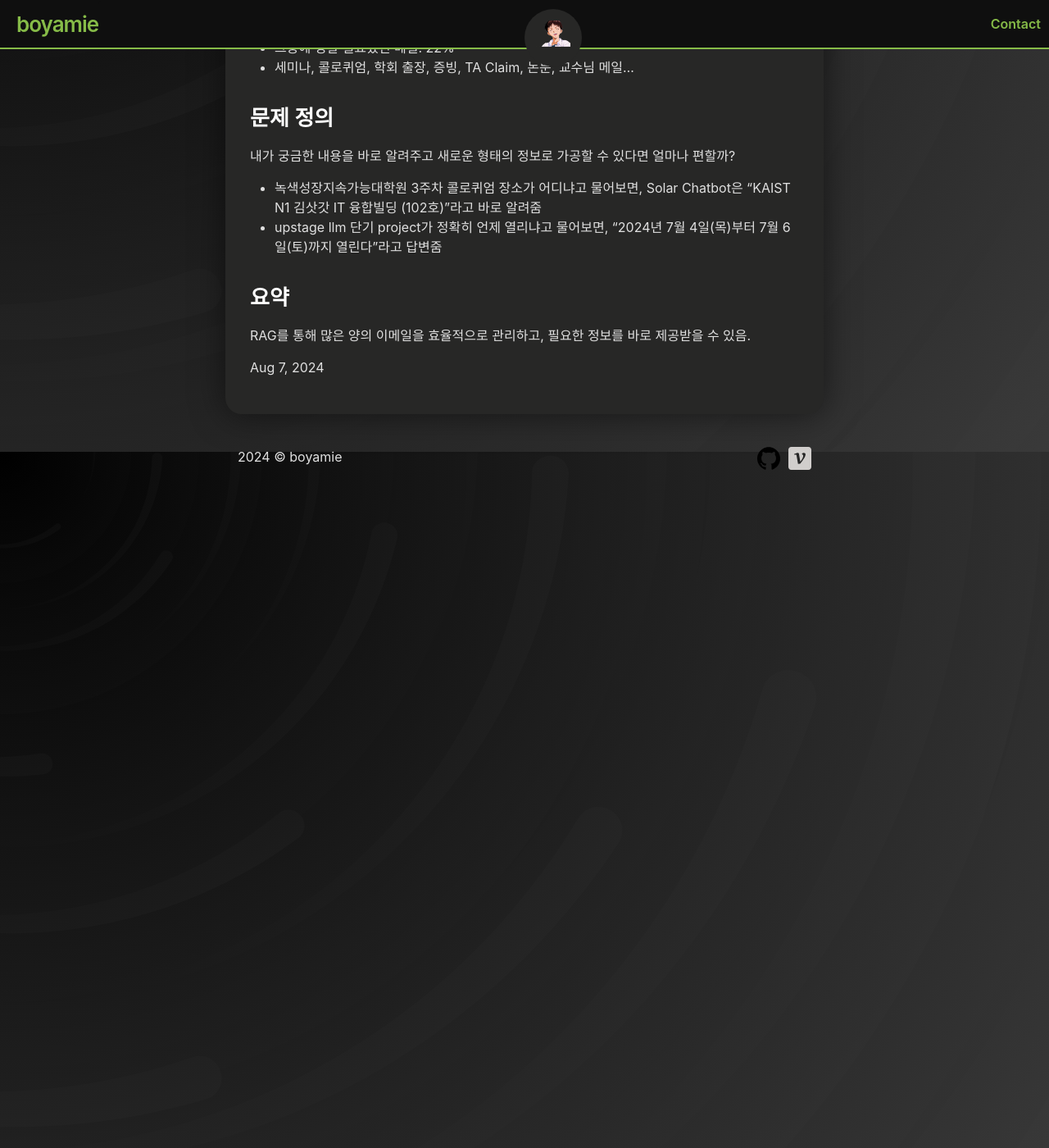
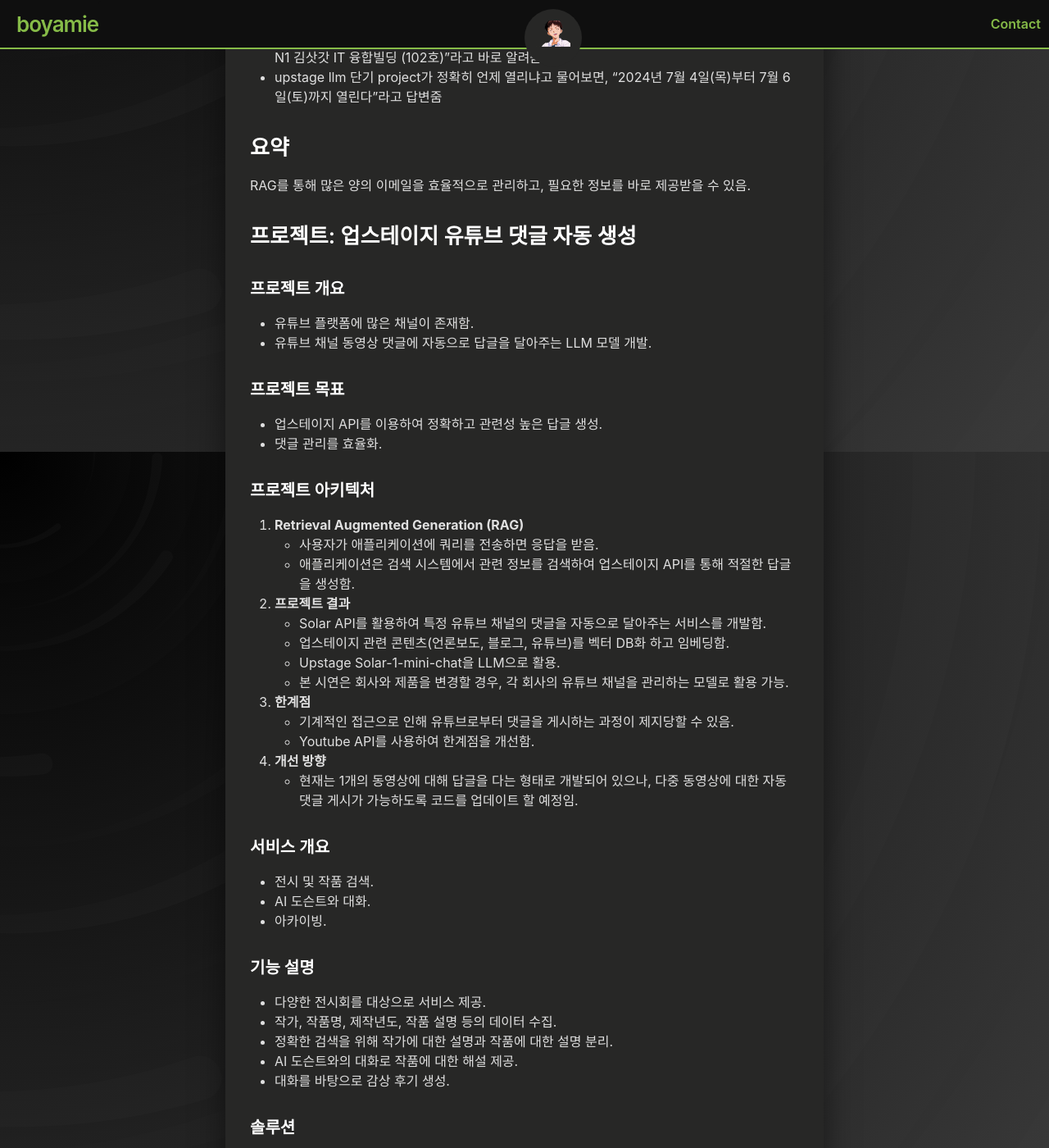
Before and after one commit to boyamie/boyamie.github.io, a Jekyll site: the page built from _posts/2024-08-07-boostcamp_003.md, in a window 1280 px wide and 1400 px high, scrolled down 10009 px. Shown: the whole window at 82% size. Built offline with Jekyll 4.4.1, drawn with Linux system fonts in a browser that asks for light colours; some of the changed text lies outside the part shown.

Commit message:
Update 2024-08-07-boostcamp_003.md

```diff
--- a/_posts/2024-08-07-boostcamp_003.md
+++ b/_posts/2024-08-07-boostcamp_003.md
@@ -4,11 +4,11 @@ date: 2024-08-07
 layout: post
 tags: [Naver Boostcamp, daily report]
 ---
-# 1. 업스테이지 웨비나 `Solar LLM 활용사례 알아보기`
+## 1. 업스테이지 웨비나 `Solar LLM 활용사례 알아보기`
 
-# AGI for Work
+## AGI for Work
 
-## Document AI가 지양하는 것
+### Document AI가 지양하는 것
 
 기업에는 많은 데이터가 존재한다. 이 데이터를 인공지능(AI)을 통해 처리하려면 디지털화(digitalization) 과정을 거쳐야 한다. 특히, 비정형 데이터는 디지털화가 필수적이다.
 
@@ -23,8 +23,8 @@ Document AI는 비정형 데이터를 효율적으로 처리할 수 있도록
 3. **비정형 데이터의 무시**:
     - 많은 기업이 비정형 데이터를 제대로 활용하지 못하고 있습니다. 비정형 데이터의 디지털화와 AI 적용을 통해 더 큰 가치를 창출할 수 있다.
 
-# AGI for Work
-## Document AI가 지양하는 것
+## AGI for Work
+### Document AI가 지양하는 것
 
 기업에는 많은 데이터가 존재합니다. 이 데이터를 인공지능(AI)을 통해 처리하려면 디지털화(digitalization) 과정을 거쳐야 합니다. 특히, 비정형 데이터는 디지털화가 필수적이다.
 
@@ -41,9 +41,9 @@ Document AI는 비정형 데이터를 효율적으로 처리할 수 있도록
 
 ---
 
-# Full Stack Large Language Model (LLM)
+## Full Stack Large Language Model (LLM)
 
-## 비정형 데이터를 구조화된 정보로 변환하고, 사용자가 쿼리를 통해 원하는 정보를 효율적으로 얻는 과정
+### 비정형 데이터를 구조화된 정보로 변환하고, 사용자가 쿼리를 통해 원하는 정보를 효율적으로 얻는 과정
 1. **Unstructured Document**: 비정형 문서가 입력된다.
 2. **Layout Analysis**: 문서의 레이아웃을 분석한다.
 3. **Embedding Model**: 문서의 내용을 임베딩한다.
@@ -51,7 +51,7 @@ Document AI는 비정형 데이터를 효율적으로 처리할 수 있도록
 5. **Application**: 사용자로부터 쿼리를 받아 응답한다.
 6. **LLM (Large Language Model)**: 대형 언어 모델이 쿼리를 처리하고 응답을 생성한다.
 
-# Retrieval Augmented Generation (RAG)
+## Retrieval Augmented Generation (RAG)
 
 Retrieval Augmented Generation (RAG)은 정보 검색 시스템과 언어 모델을 결합하여 사용자가 쿼리를 입력하면 검색된 정보를 바탕으로 응답을 생성하는 기술
 
@@ -318,3 +318,80 @@ Embedding Model은 비정형 데이터를 구조화된 벡터 형식으로 변
 
 ### 요약
 RAG를 통해 많은 양의 이메일을 효율적으로 관리하고, 필요한 정보를 바로 제공받을 수 있음.
+
+### 프로젝트: 업스테이지 유튜브 댓글 자동 생성
+
+#### 프로젝트 개요
+- 유튜브 플랫폼에 많은 채널이 존재함.
+- 유튜브 채널 동영상 댓글에 자동으로 답글을 달아주는 LLM 모델 개발.
+
+#### 프로젝트 목표
+- 업스테이지 API를 이용하여 정확하고 관련성 높은 답글 생성.
+- 댓글 관리를 효율화.
+
+#### 프로젝트 아키텍처
+
+1. **Retrieval Augmented Generation (RAG)**
+   - 사용자가 애플리케이션에 쿼리를 전송하면 응답을 받음.
+   - 애플리케이션은 검색 시스템에서 관련 정보를 검색하여 업스테이지 API를 통해 적절한 답글을 생성함.
+
+2. **프로젝트 결과**
+   - Solar API를 활용하여 특정 유튜브 채널의 댓글을 자동으로 달아주는 서비스를 개발함.
+   - 업스테이지 관련 콘텐츠(언론보도, 블로그, 유튜브)를 벡터 DB화 하고 임베딩함.
+   - Upstage Solar-1-mini-chat을 LLM으로 활용.
+   - 본 시연은 회사와 제품을 변경할 경우, 각 회사의 유튜브 채널을 관리하는 모델로 활용 가능.
+
+3. **한계점**
+   - 기계적인 접근으로 인해 유튜브로부터 댓글을 게시하는 과정이 제지당할 수 있음.
+   - Youtube API를 사용하여 한계점을 개선함.
+
+4. **개선 방향**
+   - 현재는 1개의 동영상에 대해 답글을 다는 형태로 개발되어 있으나, 다중 동영상에 대한 자동 댓글 게시가 가능하도록 코드를 업데이트 할 예정임.
+
+#### 서비스 개요
+- 전시 및 작품 검색.
+- AI 도슨트와 대화.
+- 아카이빙.
+
+#### 기능 설명
+- 다양한 전시회를 대상으로 서비스 제공.
+- 작가, 작품명, 제작년도, 작품 설명 등의 데이터 수집.
+- 정확한 검색을 위해 작가에 대한 설명과 작품에 대한 설명 분리.
+- AI 도슨트와의 대화로 작품에 대한 해설 제공.
+- 대화를 바탕으로 감상 후기 생성.
+
+#### 솔루션
+- **환자 기본 정보 입력**: 주증상, 성별, 나이 등의 정보를 입력.
+- **대화 진행**: STT, LLM, TTS를 통해 보이스 챗봇과 대화 진행.
+- **문진표 작성**: 대화 내용을 요약하여 문진표 작성, 의사에게 전달.
+
+#### 논문 읽기에 최적화된 서비스가 없음
+1. 최신 논문을 읽기 위해서는 그 분야에 대한 배경 지식이 필요함.
+2. 여러 논문을 동시에 업로드하고 질문할 수 있는 서비스가 필요함.
+3. 논문 공부를 위해서는 논문을 읽고 편집할 수 있는 기능이 제공되어야 함.
+4. 잘못된 지식을 학습하지 않기 위해 신뢰도 높은 답변이 제공되어야 함.
+
+#### 낮달 사용 방법
+1. **1단계: 논문 업로드**
+   - PDF 업로드 후 Layout Analysis를 통해 임베딩 저장.
+2. **2단계: 질문하기**
+   - 질문과 관련 있는 임베딩 검색, 언어 모델 추론을 통해 근거 확인.
+
+#### 전체 파이프라인
+1. **논문 업로드**
+   - PDF를 HTML로 변환 후 텍스트 청크와 메타데이터를 벡터 DB에 저장.
+2. **질문 답변**
+   - 쿼리를 벡터 DB에서 검색하여 텍스트 청크와 메타데이터를 LLM으로 전달, 그라운드 체커를 통해 결과 검증 후 출력.
+
+#### 성능 평가
+- Q1: 여러 논문에 걸친 지식, 맥락이 필요한 질문도 잘 답변하는가?
+- Q2: 출처를 올바르게 표기하는가?
+
+#### Smart Email
+- 복잡한 이메일을 RAG로 해결.
+- 이메일을 Json 형태로 전처리.
+- Chat History를 고려한 쿼리를 만들기.
+- Self-Querying retrieval로 메타 데이터를 잘 뽑고 이해하여 구조화된 Query를 생성.
+
+#### Solar Embedding을 활용한 다국어 처리
+- Hybrid Retrieval로 언어적, 의미적 feature를 모두 이용.
```
